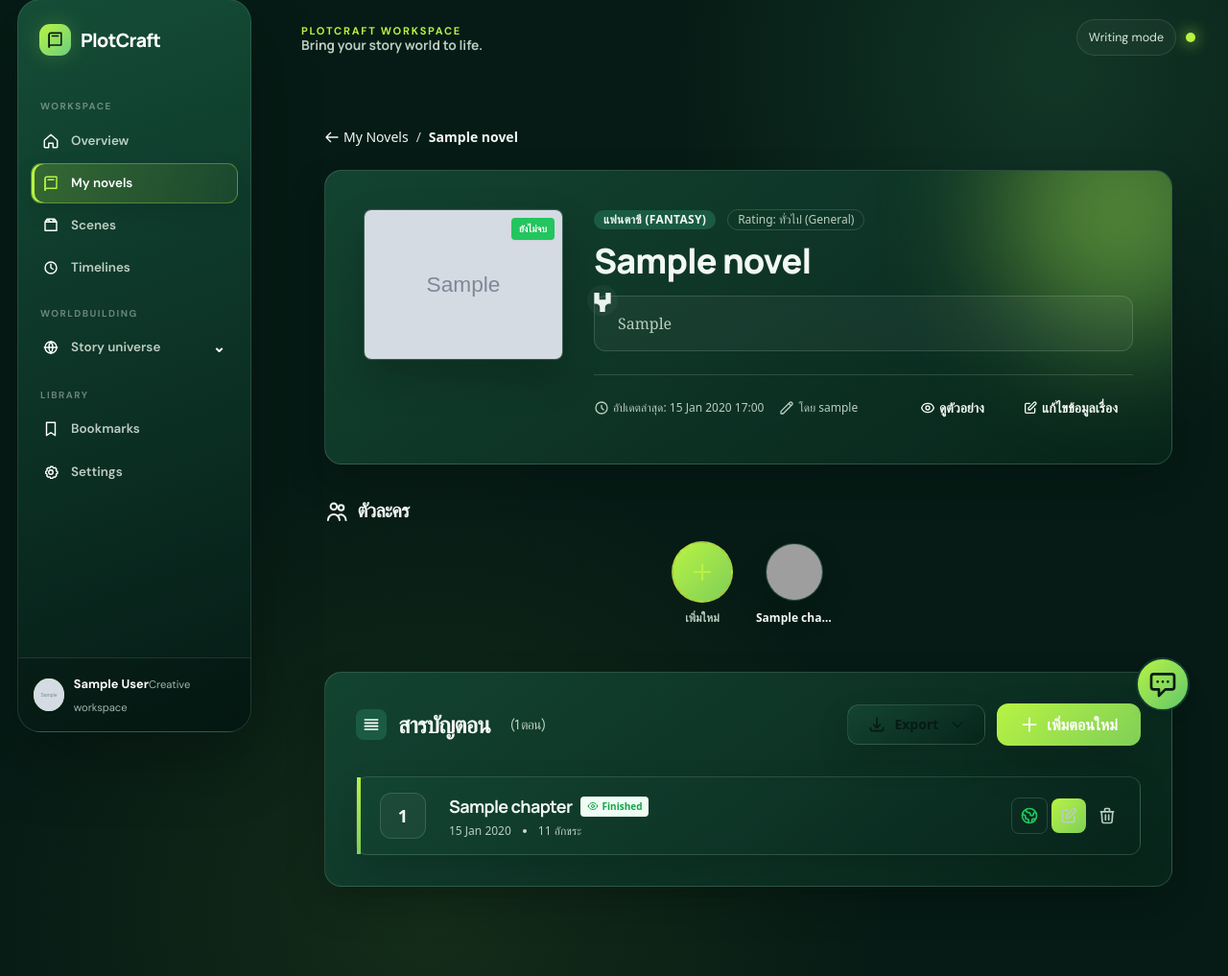
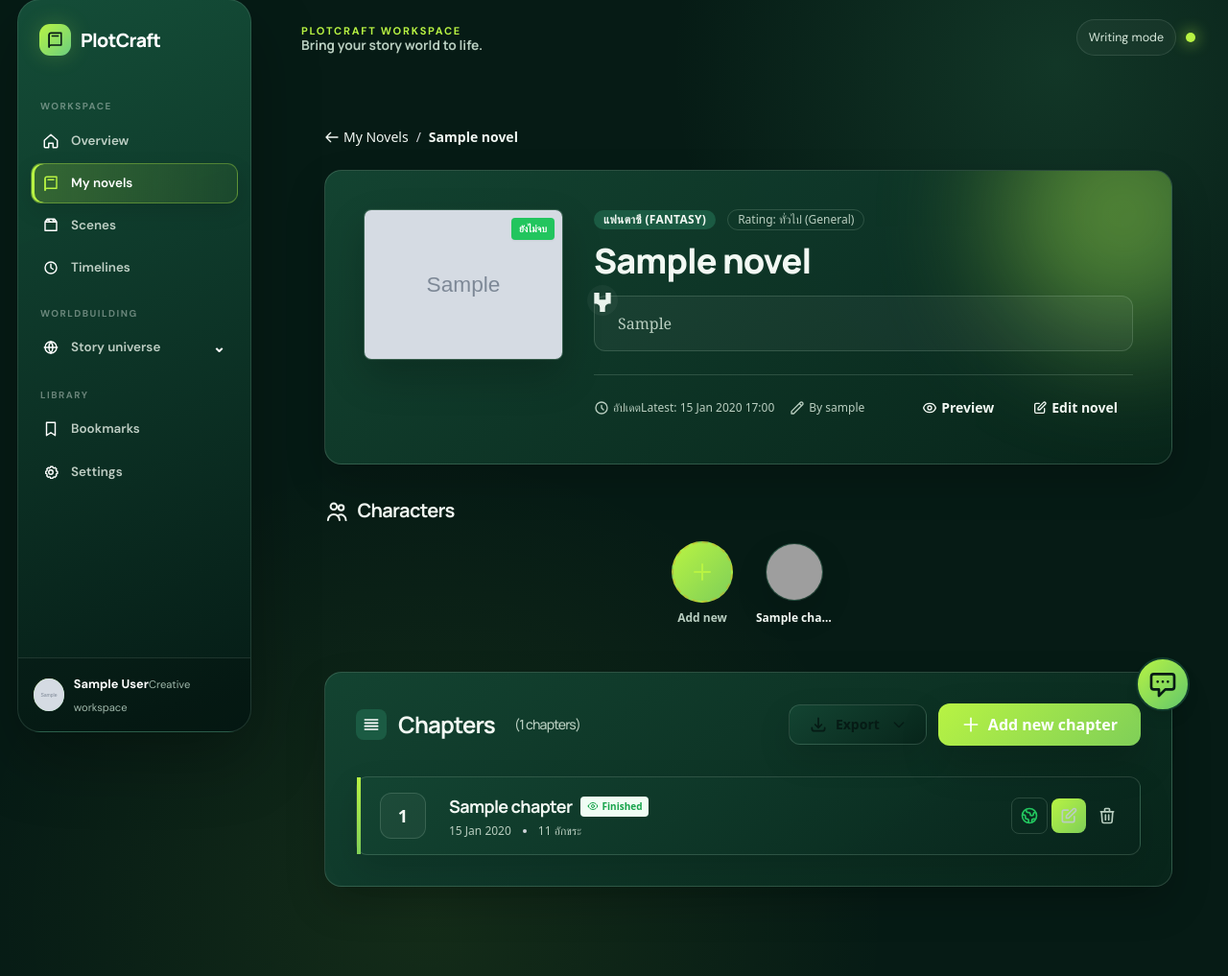
Before and after one commit to maythiya/plotcraft, a Django app: page /notes/1/ in a window 1280 px wide. Shown: the part 19-1036 px from the top of the page at 96% size. Run offline with Django 5.2, Linux system fonts and the light colour scheme; a user stored in the database is signed in; tables that the repository leaves empty hold one stand-in row (values such as "Sample post"); grey boxes marked "Sample" are stand-in pictures; some libraries are stand-ins or nearby versions; grey boxes are pictures that could not be loaded.

Commit message:
feat(i18n): translate interface copy to English

```diff
--- a/plotcraft/templates/notes/novel_detail.html
+++ b/plotcraft/templates/notes/novel_detail.html
@@ -60,7 +60,7 @@
                     <div class="bg-gray-50 rounded-xl p-4 mb-6 border border-gray-100 relative">
                         <svg class="w-8 h-8 text-gray-200 absolute -top-3 -left-2 bg-gray-50 rounded-full" fill="currentColor" viewBox="0 0 24 24"><path d="M14.017 21L14.017 18C14.017 16.896 14.321 16.067 14.929 15.513C15.537 14.96 16.516 14.656 17.867 14.6L18.475 14.6L18.475 6L14.475 6L14.475 11.5L9.5 11.5L9.5 6L5.5 6L5.5 14.6L6.108 14.6C7.459 14.656 8.438 14.96 9.046 15.513C9.654 16.067 9.958 16.896 9.958 18L9.958 21L14.017 21Z" /></svg>
                         <p class="text-gray-600 text-sm md:text-base leading-relaxed pl-2 relative z-10 font-serif">
-                            {{ novel.synopsis|default:"ยังไม่มีคำโปรย..."|linebreaksbr }}
+                            {{ novel.synopsis|default:"No synopsis yet..."|linebreaksbr }}
                         </p>
                     </div>
 
@@ -68,11 +68,11 @@
                         <div class="text-xs text-gray-400 flex items-center gap-4">
                             <span class="flex items-center gap-1">
                                 <svg class="w-4 h-4" fill="none" stroke="currentColor" viewBox="0 0 24 24"><path stroke-linecap="round" stroke-linejoin="round" stroke-width="2" d="M12 8v4l3 3m6-3a9 9 0 11-18 0 9 9 0 0118 0z"></path></svg>
-                                อัปเดตล่าสุด: {{ novel.updated_at|date:"d M Y H:i" }}
+                                อัปเดตLatest: {{ novel.updated_at|date:"d M Y H:i" }}
                             </span>
                             <span class="flex items-center gap-1">
                                 <svg class="w-4 h-4" fill="none" stroke="currentColor" viewBox="0 0 24 24"><path stroke-linecap="round" stroke-linejoin="round" stroke-width="2" d="M15.232 5.232l3.536 3.536m-2.036-5.036a2.5 2.5 0 113.536 3.536L6.5 21.036H3v-3.572L16.732 3.732z"></path></svg>
-                                โดย {{ novel.author.username }}
+                                By {{ novel.author.username }}
                             </span>
                         </div>
 
@@ -81,14 +81,14 @@
                             <a href="{% url 'plotcraft:chapter_preview' pk=chapters.first.id %}" target="_blank"
                                class="text-sm font-bold text-[#2F4F4F] hover:text-[#DAA520] transition flex items-center gap-1 px-4 py-2 hover:bg-gray-50 rounded-lg">
                                 <svg class="w-4 h-4" fill="none" stroke="currentColor" viewBox="0 0 24 24"><path stroke-linecap="round" stroke-linejoin="round" stroke-width="2" d="M15 12a3 3 0 11-6 0 3 3 0 016 0z"></path><path stroke-linecap="round" stroke-linejoin="round" stroke-width="2" d="M2.458 12C3.732 7.943 7.523 5 12 5c4.478 0 8.268 2.943 9.542 7-1.274 4.057-5.064 7-9.542 7-4.477 0-8.268-2.943-9.542-7z"></path></svg>
-                                ดูตัวอย่าง
+                                Preview
                             </a>
                             {% endif %}
 
                             <a href="{% url 'plotcraft:novel_edit' pk=novel.id %}?next={{ request.path }}"
                                class="text-sm font-bold text-[#2F4F4F] hover:text-[#DAA520] transition flex items-center gap-1 px-4 py-2 hover:bg-gray-50 rounded-lg">
                                 <svg class="w-4 h-4" fill="none" stroke="currentColor" viewBox="0 0 24 24"><path stroke-linecap="round" stroke-linejoin="round" stroke-width="2" d="M11 5H6a2 2 0 00-2 2v11a2 2 0 002 2h11a2 2 0 002-2v-5m-1.414-9.414a2 2 0 112.828 2.828L11.828 15H9v-2.828l8.586-8.586z"></path></svg>
-                                แก้ไขข้อมูลเรื่อง
+                                Edit novel
                             </a>
                         </div>
                     </div>
@@ -99,7 +99,7 @@
         <div class="mb-8">
             <div class="flex items-center justify-between mb-4">
                 <h3 class="text-xl font-bold text-[#2F4F4F] flex items-center gap-2">
-                    <span class="text-2xl"><svg aria-hidden="true" class="pc-icon" viewBox="0 0 24 24"><circle cx="9" cy="8" r="3"/><circle cx="16" cy="9" r="2.5"/><path d="M3.5 21a5.5 5.5 0 0 1 11 0M14 16a5 5 0 0 1 6.5 5"/></svg></span> ตัวละคร
+                    <span class="text-2xl"><svg aria-hidden="true" class="pc-icon" viewBox="0 0 24 24"><circle cx="9" cy="8" r="3"/><circle cx="16" cy="9" r="2.5"/><path d="M3.5 21a5.5 5.5 0 0 1 11 0M14 16a5 5 0 0 1 6.5 5"/></svg></span> Characters
                 </h3>
             </div>
 
@@ -108,7 +108,7 @@
                     <div class="w-16 h-16 rounded-full border-2 border-dashed border-[#DAA520]/40 flex items-center justify-center bg-[#DAA520]/5 group-hover:bg-[#DAA520]/10 transition-all">
                         <svg class="w-6 h-6 text-[#DAA520]" fill="none" stroke="currentColor" viewBox="0 0 24 24"><path stroke-linecap="round" stroke-linejoin="round" stroke-width="2" d="M12 4v16m8-8H4"></path></svg>
                     </div>
-                    <span class="mt-2 text-xs font-bold text-gray-400 group-hover:text-[#DAA520]">เพิ่มใหม่</span>
+                    <span class="mt-2 text-xs font-bold text-gray-400 group-hover:text-[#DAA520]">Add new</span>
                 </a>
 
                 {% for char in novel.characters.all %}
@@ -134,8 +134,8 @@
                     <span class="bg-[#2F4F4F] text-white p-1.5 rounded-lg">
                         <svg class="w-5 h-5" fill="none" stroke="currentColor" viewBox="0 0 24 24"><path stroke-linecap="round" stroke-linejoin="round" stroke-width="2" d="M4 6h16M4 10h16M4 14h16M4 18h16"></path></svg>
                     </span>
-                    สารบัญตอน
-                    <span class="text-sm font-normal text-gray-400 ml-2">({{ chapters.count }} ตอน)</span>
+                    Chapters
+                    <span class="text-sm font-normal text-gray-400 ml-2">({{ chapters.count }} chapters)</span>
                 </h2>
 
                 <div class="flex items-center gap-3" x-data="{ exportOpen: false }">
@@ -173,7 +173,7 @@
                     <a href="{% url 'plotcraft:chapter_create' novel.id %}"
                        class="group bg-[#DAA520] hover:bg-[#b8860b] text-white px-6 py-2.5 rounded-xl font-bold shadow-md hover:shadow-lg transition-all duration-300 transform hover:-translate-y-0.5 flex items-center gap-2">
                         <svg class="w-5 h-5" fill="none" stroke="currentColor" viewBox="0 0 24 24"><path stroke-linecap="round" stroke-linejoin="round" stroke-width="2" d="M12 4v16m8-8H4"></path></svg>
-                        เพิ่มตอนใหม่
+                        Add new chapter
                     </a>
                 </div>
             </div>
@@ -193,7 +193,7 @@
                                     .then(response => {
                                         if (!response.ok) {
                                             this.isDraft = oldStatus;
-                                            alert('เกิดข้อผิดพลาดในการบันทึก กรุณาลองใหม่');
+                                            alert('เกิดข้อผิดพลาดในการSave กรุณาลองใหม่');
                                         }
                                     })
                                     .catch(error => {
@@ -245,7 +245,7 @@
                         <div class="flex items-center gap-1 opacity-100 pl-4 relative">
 
                             <div x-data="{ open: false }" class="relative" @click.outside="open = false">
-                                <button @click="open = !open" class="p-2 rounded-lg transition border border-transparent hover:border-gray-200 hover:bg-white text-gray-400 hover:text-[#2F4F4F]" title="เปลี่ยนสถานะ">
+                                <button @click="open = !open" class="p-2 rounded-lg transition border border-transparent hover:border-gray-200 hover:bg-white text-gray-400 hover:text-[#2F4F4F]" title="เปลี่ยนStatus">
                                     <template x-if="isDraft">
                                         <svg class="w-5 h-5" fill="none" stroke="currentColor" viewBox="0 0 24 24"><path stroke-linecap="round" stroke-linejoin="round" stroke-width="2" d="M12 15v2m-6 4h12a2 2 0 002-2v-6a2 2 0 00-2-2H6a2 2 0 00-2 2v6a2 2 0 002 2zm10-10V7a4 4 0 00-8 0v4h8z"></path></svg>
                                     </template>
@@ -262,22 +262,22 @@
                                      style="display: none;">
 
                                     <div class="px-4 py-2 bg-gray-50 border-b border-gray-100 text-xs font-bold text-gray-500">
-                                        ตั้งค่าสถานะตอน
+                                        ตั้งค่าStatuschapters
                                     </div>
 
                                     <button @click="updateStatus('finish'); open = false" class="w-full text-left px-4 py-3 text-sm text-gray-700 hover:bg-green-50 hover:text-green-700 flex items-center gap-2 transition-colors">
                                         <span class="w-2 h-2 rounded-full bg-green-500"></span>
-                                        เสร็จสมบูรณ์ (Finished)
+                                        Finished
                                     </button>
 
                                     <button @click="updateStatus('draft'); open = false" class="w-full text-left px-4 py-3 text-sm text-gray-700 hover:bg-gray-50 hover:text-gray-900 flex items-center gap-2 transition-colors">
                                         <span class="w-2 h-2 rounded-full bg-gray-400"></span>
-                                        ฉบับร่าง (Draft)
+                                        Draft
                                     </button>
                                 </div>
                             </div>
 
-                            <a href="{% url 'plotcraft:chapter_edit' novel.id chapter.id %}" class="p-2 text-gray-400 hover:text-[#DAA520] hover:bg-[#DAA520]/10 rounded-lg transition" title="แก้ไขเนื้อหา">
+                            <a href="{% url 'plotcraft:chapter_edit' novel.id chapter.id %}" class="p-2 text-gray-400 hover:text-[#DAA520] hover:bg-[#DAA520]/10 rounded-lg transition" title="Editเนื้อหา">
                                 <svg class="w-5 h-5" fill="none" stroke="currentColor" viewBox="0 0 24 24"><path stroke-linecap="round" stroke-linejoin="round" stroke-width="2" d="M11 5H6a2 2 0 00-2 2v11a2 2 0 002 2h11a2 2 0 002-2v-5m-1.414-9.414a2 2 0 112.828 2.828L11.828 15H9v-2.828l8.586-8.586z"></path></svg>
                             </a>
 
@@ -300,10 +300,10 @@
                 <div class="w-16 h-16 bg-gray-100 rounded-full flex items-center justify-center mb-4 text-gray-400">
                     <svg class="w-8 h-8" fill="none" stroke="currentColor" viewBox="0 0 24 24"><path stroke-linecap="round" stroke-linejoin="round" stroke-width="2" d="M12 6v6m0 0v6m0-6h6m-6 0H6"></path></svg>
                 </div>
-                <h3 class="text-lg font-bold text-gray-700 mb-1">ยังไม่มีเนื้อหา</h3>
-                <p class="text-gray-500 text-sm mb-6">เริ่มเขียนบทนำหรือตอนแรกของคุณได้เลย</p>
+                <h3 class="text-lg font-bold text-gray-700 mb-1">No chapters yet</h3>
+                <p class="text-gray-500 text-sm mb-6">Start writingบทนำหรือFirst chapterของคุณได้เลย</p>
                 <a href="{% url 'plotcraft:chapter_create' novel.id %}" class="px-6 py-2 bg-[#2F4F4F] text-[#FAEBD7] rounded-lg text-sm font-bold hover:bg-[#1a3030] transition shadow-md">
-                    เริ่มเขียนเลย
+                    Start writingเลย
                 </a>
             </div>
 
```
